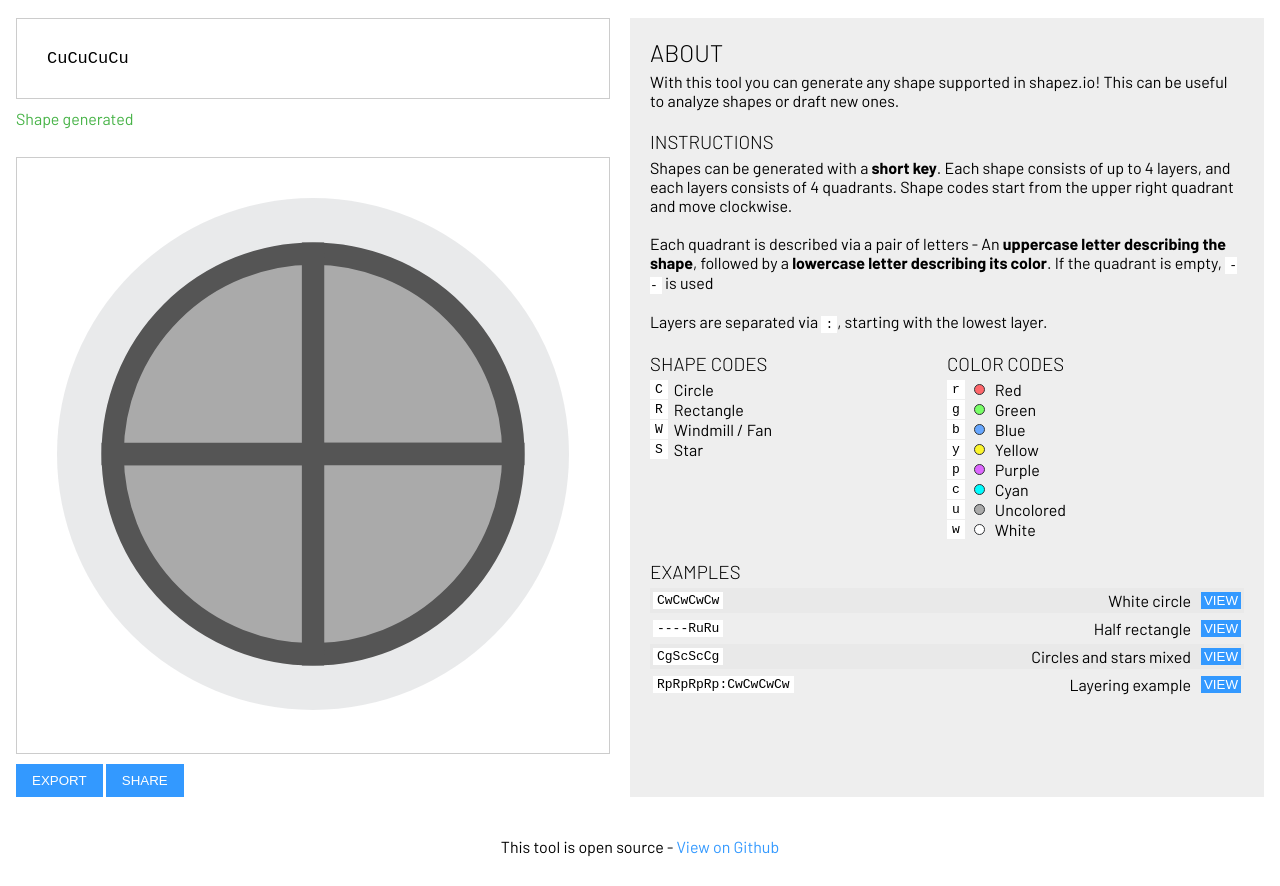
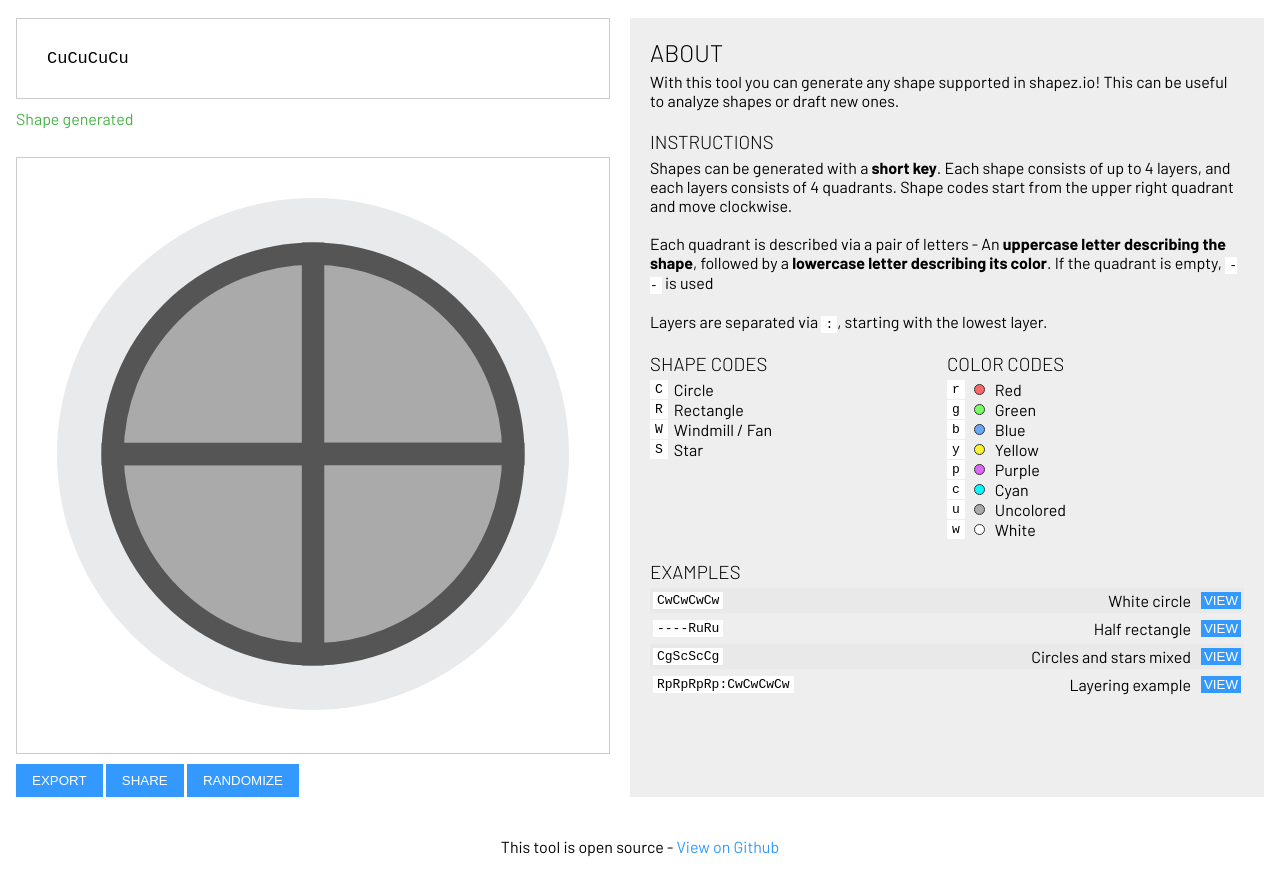
Before and after one commit to tobspr-games/shapez.io-viewer, a website: page index.html in a window 1280 px wide. Shown: the part 60-946 px from the top of the page. Drawn offline with Linux system fonts and the light colour scheme.

Commit message:
Add Button to Randomize

```diff
--- a/index.html
+++ b/index.html
@@ -41,6 +41,7 @@
         </div>
         <button onclick="exportShape()">Export</button>
         <button onclick="shareShape()">Share</button>
+        <button onclick="randomShape()">Randomize</button>
       </div>
       <div class="col infoBox">
         <h2>About</h2>
```
